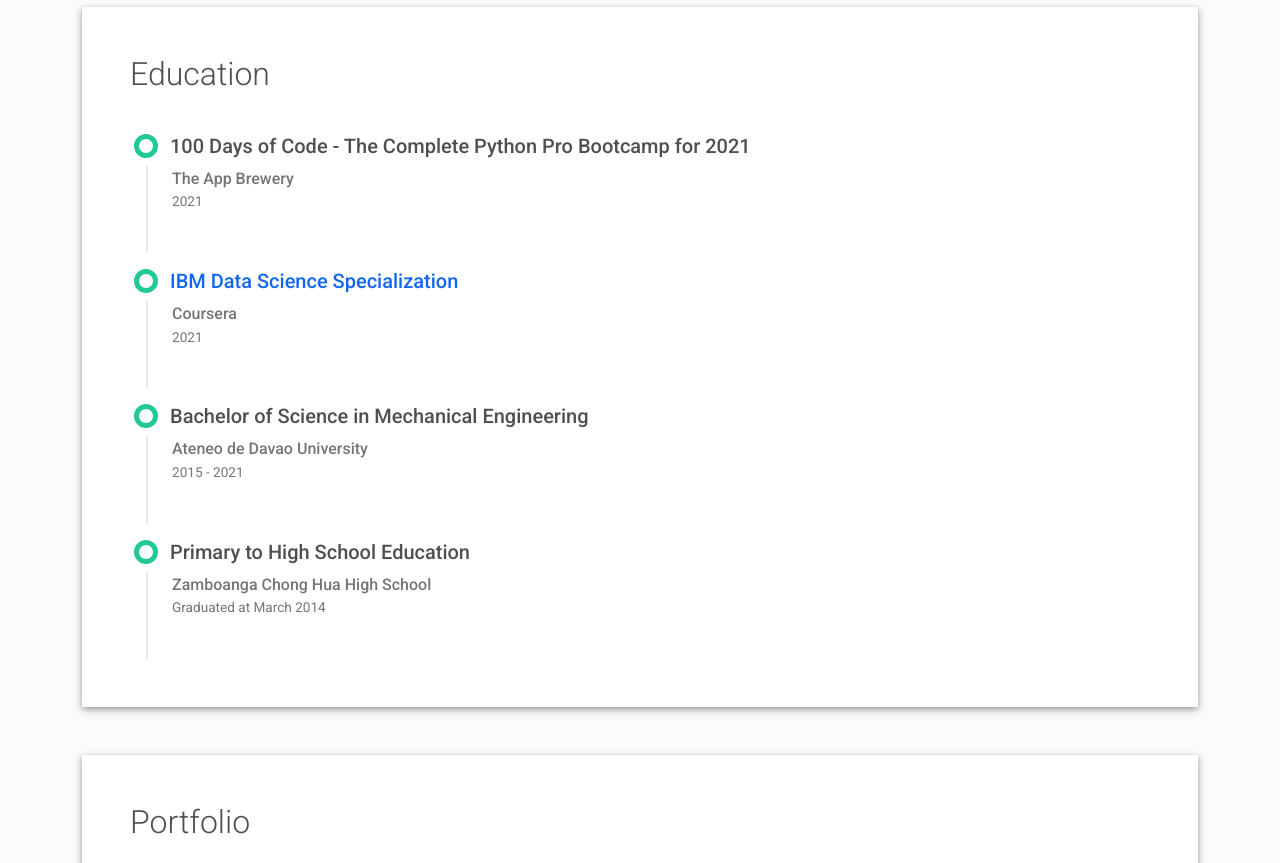
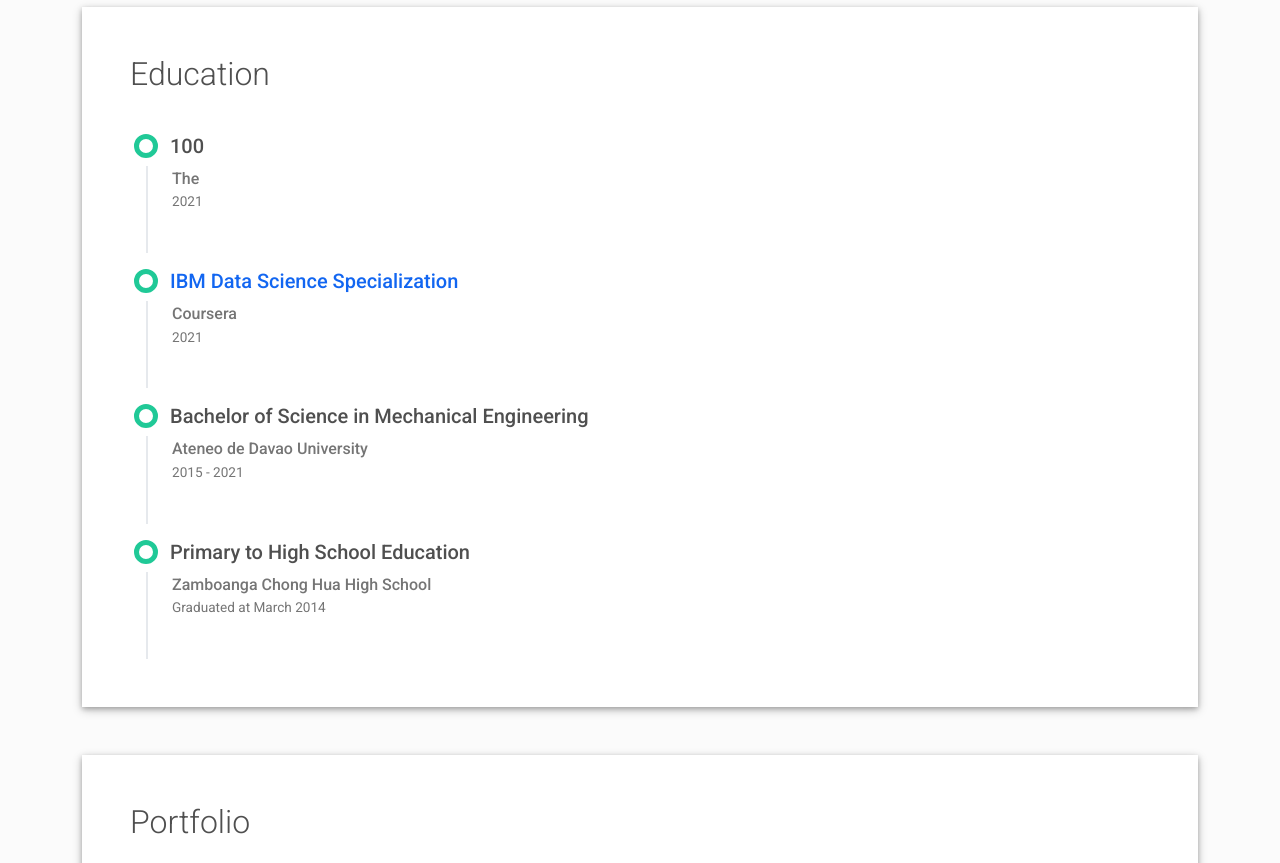
Before and after one commit to jj-yap/cv, a plain HTML site: page index.html in a window 1280 px wide. Shown: the part 2080-2943 px from the top of the page. Drawn offline with Linux system fonts and the light colour scheme.

Commit message:
Update index.html

```diff
--- a/index.html
+++ b/index.html
@@ -221,10 +221,10 @@
       <div class="timeline">
         <div class="timeline-card timeline-card-success aos-init" data-aos="fade-in" data-aos-delay="0">
           <div class="timeline-head px-4 pt-3">
-            <div class="h5">100 Days of Code - The Complete Python Pro Bootcamp for 2021  </div>
+            <div class="h5">100  </div>
           </div>
           <div class="timeline-body px-4 pb-4">
-            <span class="text-muted h6">The App Brewery</span><div class="text-muted text-small mb-3">2021</div>
+            <span class="text-muted h6">The </span><div class="text-muted text-small mb-3">2021</div>
 
           </div>
         </div><div class="timeline-card timeline-card-success aos-init" data-aos="fade-in" data-aos-delay="0">
```
